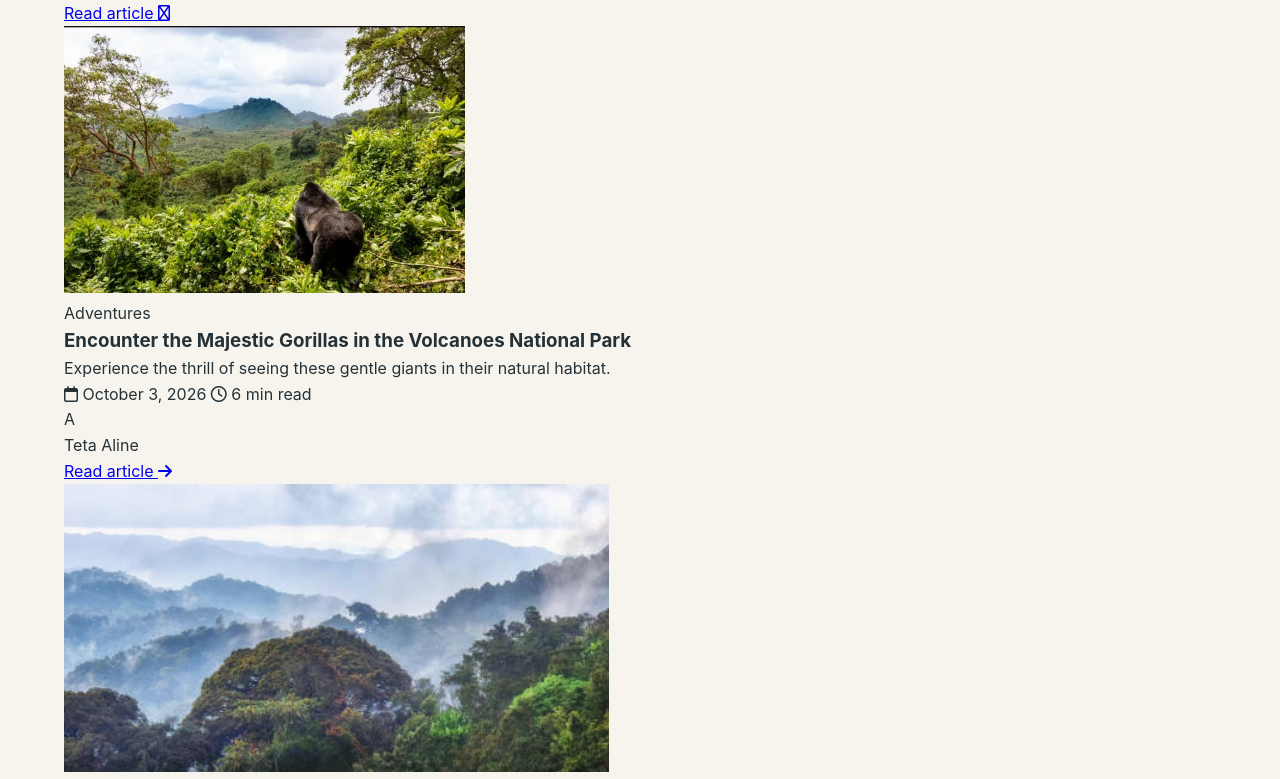
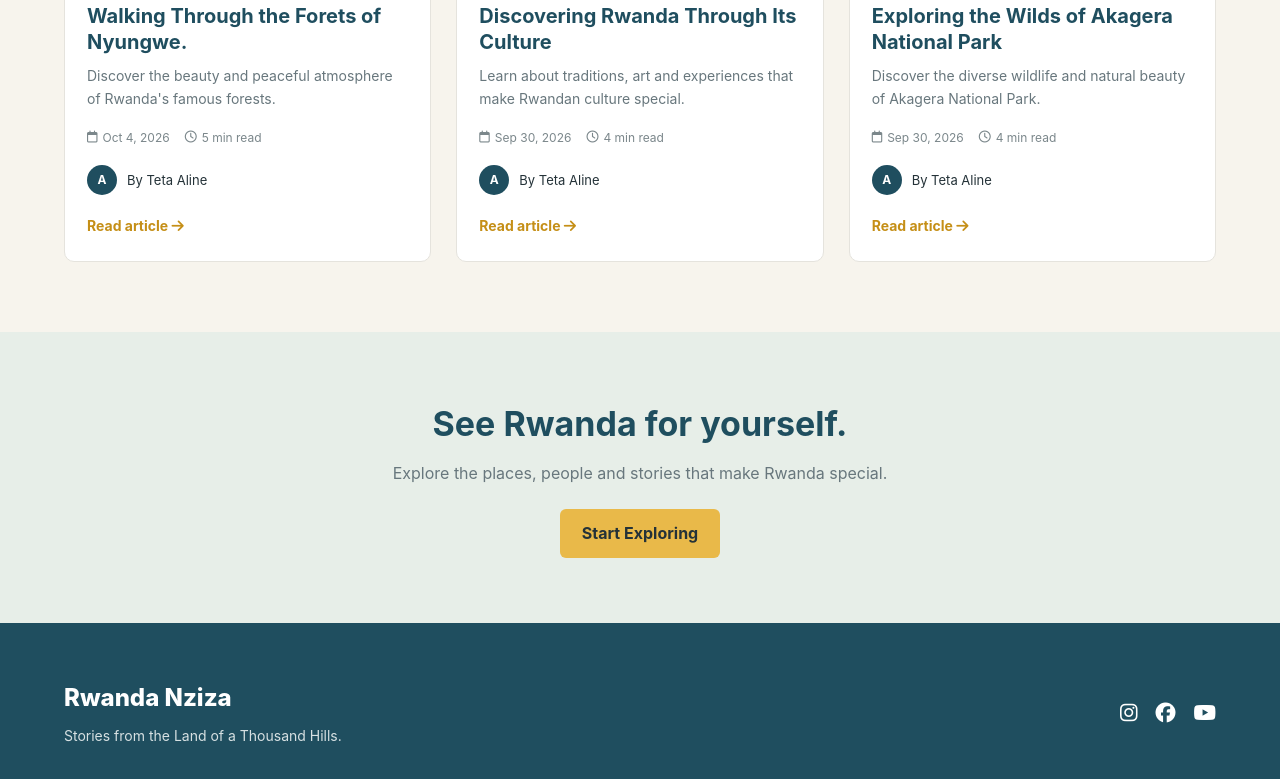
Before and after one commit to Tetaaline/Rwanda_Nziza, a plain HTML site: page index.html in a window 1280 px wide. Shown: the part 1633-2412 px from the top of the page. Drawn offline with Linux system fonts and the light colour scheme.

Commit message:
Added atyling for the banner and footer part

```diff
--- a/style.css
+++ b/style.css
@@ -110,3 +110,194 @@
 .button:hover {
     background-color: #d9a832;
 }
+
+/* POSTS */
+
+.posts {
+    padding-top: 70px;
+    padding-bottom: 70px;
+}
+
+.section-heading {
+    margin-bottom: 35px;
+}
+
+.section-heading h2 {
+    color: #1f4e5f;
+    font-size: 34px;
+    margin-bottom: 8px;
+}
+
+.section-heading p {
+    color: #68777d;
+}
+
+.post-grid {
+    display: grid;
+    grid-template-columns: repeat(3, 1fr);
+    gap: 25px;
+}
+
+.post-card {
+    background-color: white;
+    border-radius: 10px;
+    overflow: hidden;
+    border: 1px solid #e5e3dd;
+    transition: transform 0.3s ease, box-shadow 0.3s ease;
+}
+
+.post-card:hover {
+    transform: translateY(-5px);
+    box-shadow: 0 10px 25px rgba(36, 50, 56, 0.12);
+}
+
+.post-card img {
+    width: 100%;
+    height: 220px;
+    object-fit: cover;
+}
+
+.post-content {
+    padding: 22px;
+}
+
+.tag {
+    display: inline-block;
+    background-color: #e4eee5;
+    color: #5f7a61;
+    padding: 5px 10px;
+    border-radius: 20px;
+    font-size: 12px;
+    font-weight: 700;
+    margin-bottom: 12px;
+}
+
+.post-content h3 {
+    color: #1f4e5f;
+    font-size: 20px;
+    line-height: 1.3;
+    margin-bottom: 10px;
+}
+
+.post-content p {
+    color: #68777d;
+    font-size: 14px;
+    margin-bottom: 18px;
+}
+
+.post-info {
+    display: flex;
+    gap: 15px;
+    color: #7b878b;
+    font-size: 12px;
+    margin-bottom: 18px;
+}
+
+.post-info span {
+    display: flex;
+    align-items: center;
+    gap: 5px;
+}
+
+.author {
+    display: flex;
+    align-items: center;
+    gap: 10px;
+    font-size: 13px;
+    margin-bottom: 18px;
+}
+
+.avatar {
+    width: 30px;
+    height: 30px;
+    border-radius: 50%;
+    background-color: #1f4e5f;
+    color: white;
+
+    display: flex;
+    align-items: center;
+    justify-content: center;
+
+    font-size: 12px;
+    font-weight: 700;
+}
+
+.read-more {
+    color: #c58f17;
+    text-decoration: none;
+    font-size: 14px;
+    font-weight: 700;
+}
+
+.read-more:hover {
+    color: #1f4e5f;
+}
+
+/* BANNER */
+
+.travel-banner {
+    background-color: #e7eee8;
+    text-align: center;
+    padding: 65px 20px;
+}
+
+.travel-banner h2 {
+    color: #1f4e5f;
+    font-size: 34px;
+    margin-bottom: 10px;
+}
+
+.travel-banner p {
+    color: #68777d;
+    margin-bottom: 22px;
+}
+
+/* FOOTER */
+
+footer {
+    background-color: #1f4e5f;
+    color: white;
+}
+
+.footer-content {
+    min-height: 180px;
+
+    display: flex;
+    justify-content: space-between;
+    align-items: center;
+}
+
+.footer-content .logo {
+    color: white;
+}
+
+.footer-content p {
+    color: #d6e0e2;
+    font-size: 14px;
+    margin-top: 8px;
+}
+
+.socials {
+    display: flex;
+    gap: 18px;
+}
+
+.socials a {
+    color: white;
+    font-size: 20px;
+}
+
+.socials a:hover {
+    color: #e9b949;
+}
+
+.copyright {
+    border-top: 1px solid rgba(255, 255, 255, 0.15);
+    text-align: center;
+    padding: 18px;
+}
+
+.copyright p {
+    color: #d6e0e2;
+    font-size: 12px;
+}
```
